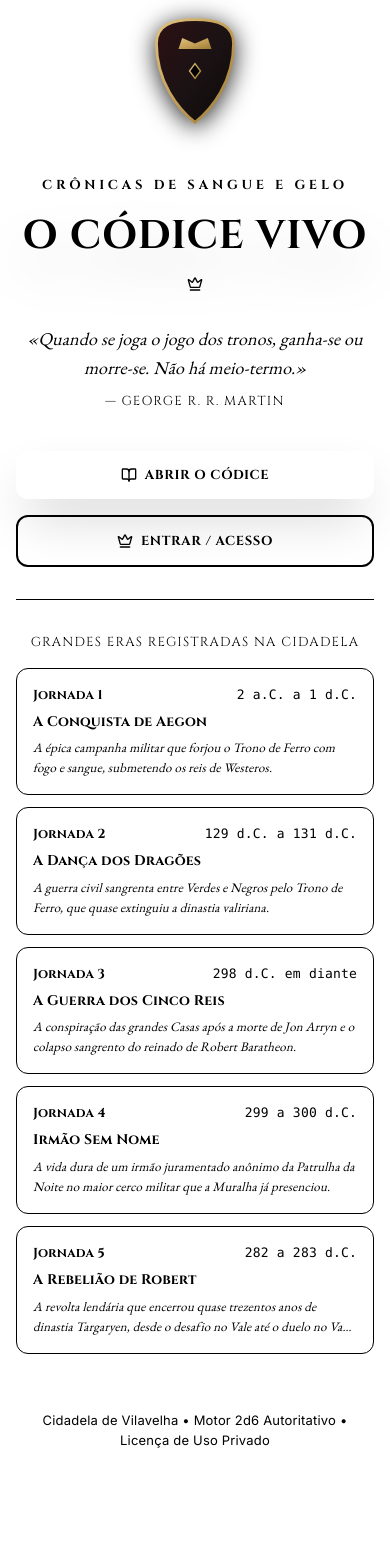
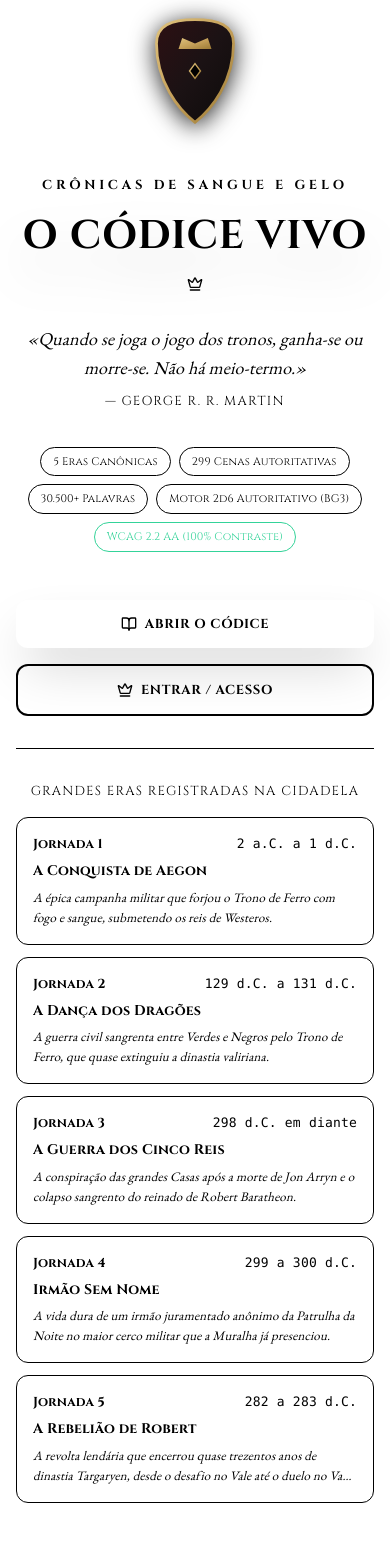
Before and after one commit to Heuller/gelo-e-fogo-rpg, a Next.js app: page / in a window 390 px wide. Shown: the top 1562 px of the page. Before the commit the page ends 1466 px from the top, so only its background shows below. Built offline with nearby package versions, Linux system fonts and the light colour scheme.

Commit message:
feat(g3): unificacao do nome oficial, badges reais de metricas e layout responsivo da landing

```diff
--- a/src/app/layout.tsx
+++ b/src/app/layout.tsx
@@ -21,8 +21,8 @@
 });
 
 export const metadata: Metadata = {
-  title: 'Crônicas de Sangue e Gelo',
-  description: 'RPG Narrativo e Determinístico de Westeros',
+  title: 'Crônicas de Sangue e Gelo — Códice Vivo',
+  description: 'RPG Textual Grimdark e Motor 2d6 Autoritativo de Westeros',
   manifest: '/manifest.webmanifest',
   robots: {
     index: false,
--- a/src/app/page.tsx
+++ b/src/app/page.tsx
@@ -42,6 +42,25 @@
           </span>
         </p>
 
+        {/* Badges de Métricas Oficiais Verificadas */}
+        <div className="flex flex-wrap items-center justify-center gap-2 max-w-xl mx-auto pt-1 pb-2">
+          <span className="px-3 py-1 rounded-full bg-[var(--pergaminho-2)] border border-[var(--borda)] text-[11px] font-cinzel text-[var(--ouro-claro)]">
+            5 Eras Canônicas
+          </span>
+          <span className="px-3 py-1 rounded-full bg-[var(--pergaminho-2)] border border-[var(--borda)] text-[11px] font-cinzel text-[var(--ouro-claro)]">
+            299 Cenas Autoritativas
+          </span>
+          <span className="px-3 py-1 rounded-full bg-[var(--pergaminho-2)] border border-[var(--borda)] text-[11px] font-cinzel text-[var(--ouro-claro)]">
+            30.500+ Palavras
+          </span>
+          <span className="px-3 py-1 rounded-full bg-[var(--pergaminho-2)] border border-[var(--borda)] text-[11px] font-cinzel text-[var(--ouro-claro)]">
+            Motor 2d6 Autoritativo (BG3)
+          </span>
+          <span className="px-3 py-1 rounded-full bg-[var(--pergaminho-2)] border border-[var(--borda)] text-[11px] font-cinzel text-emerald-400">
+            WCAG 2.2 AA (100% Contraste)
+          </span>
+        </div>
+
         {/* Ações Principais de Entrada */}
         <div className="pt-2 flex flex-col sm:flex-row items-center justify-center gap-4 max-w-md mx-auto">
           <Link href="/painel" className="w-full sm:w-auto flex-1">
@@ -70,7 +89,7 @@
           <span className="text-xs uppercase tracking-widest text-[var(--tinta-fraca)] font-cinzel block pb-4">
             Grandes Eras Registradas na Cidadela
           </span>
-          <div className="grid grid-cols-1 sm:grid-cols-3 gap-3 text-left">
+          <div className="grid grid-cols-1 sm:grid-cols-2 lg:grid-cols-3 gap-3 text-left">
             {catalogo.map((jornada) => (
               <div
                 key={jornada.id}
@@ -97,7 +116,7 @@
 
         {/* Rodapé Heráldico Solene */}
         <footer className="pt-6 text-xs text-[var(--tinta-fraca)] font-sans">
-          Cidadela de Vilavelha &bull; Motor 2d6 Autoritativo &bull; Licença de Uso Privado
+          «Crônicas de Sangue e Gelo — Códice Vivo» &bull; Cidadela de Vilavelha &bull; Motor 2d6 Autoritativo &bull; WCAG 2.2 AA &bull; Licença de Uso Privado
         </footer>
       </div>
     </main>
```
Also changed, not shown: 3 other files (tests, documents, lock files or other folders).
